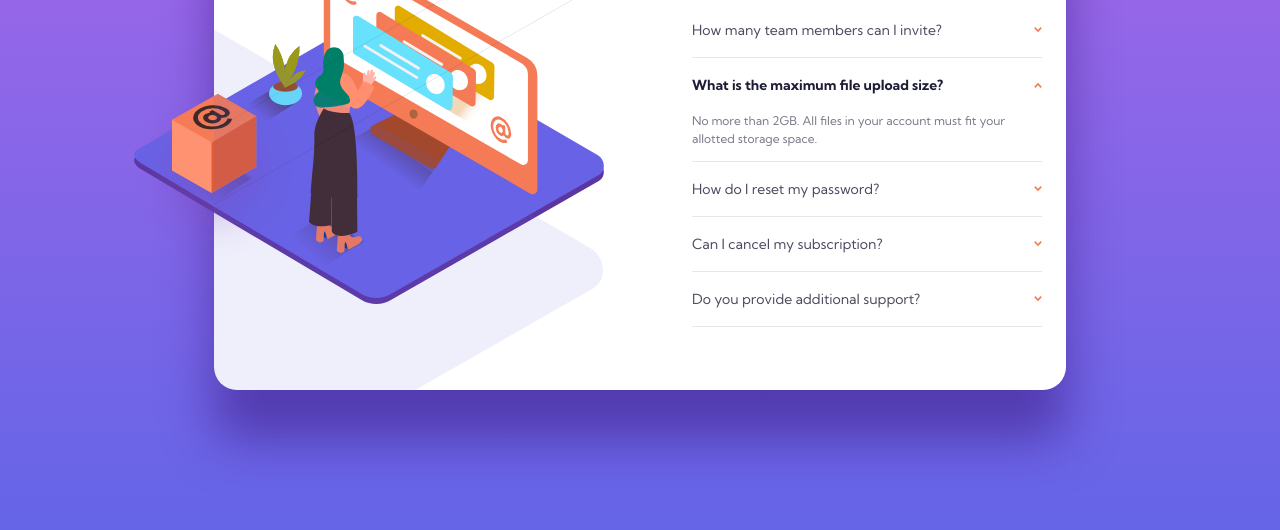
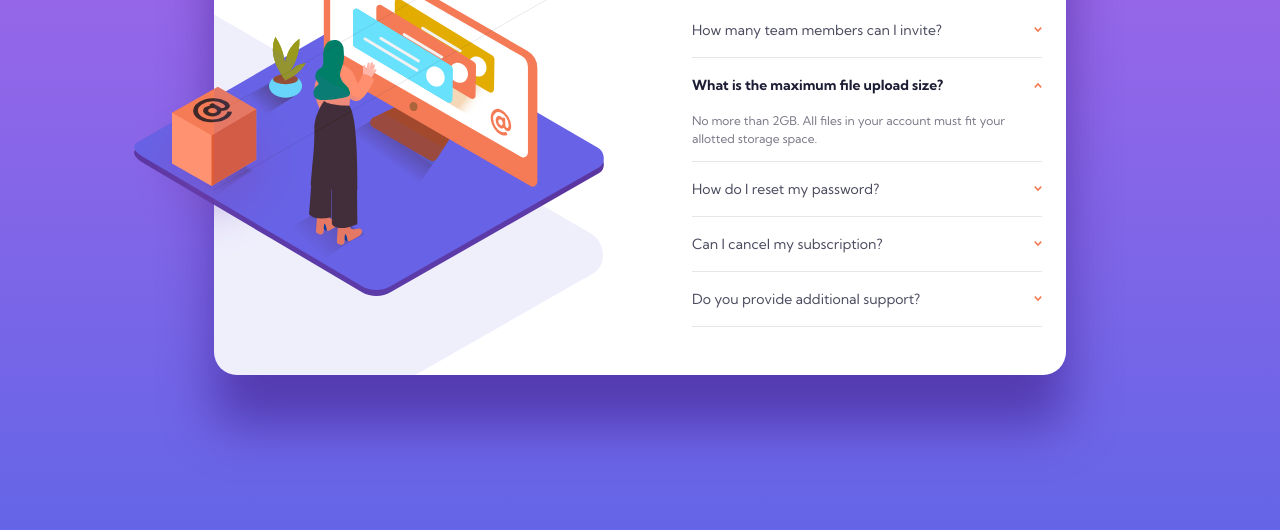
Before and after one commit to manjeshrv592/faq-accordion-card, a plain HTML site: page index.html in a window 1280 px wide. Shown: the part 270-800 px from the top of the page. Drawn offline with Linux system fonts and the light colour scheme.

Commit message:
Removed card height

```diff
--- a/css/style.css
+++ b/css/style.css
@@ -201,7 +201,6 @@ img {
   .card {
     max-width: 92rem;
     display: flex;
-    height: 51rem;
   }
 
   .card > * {
```
